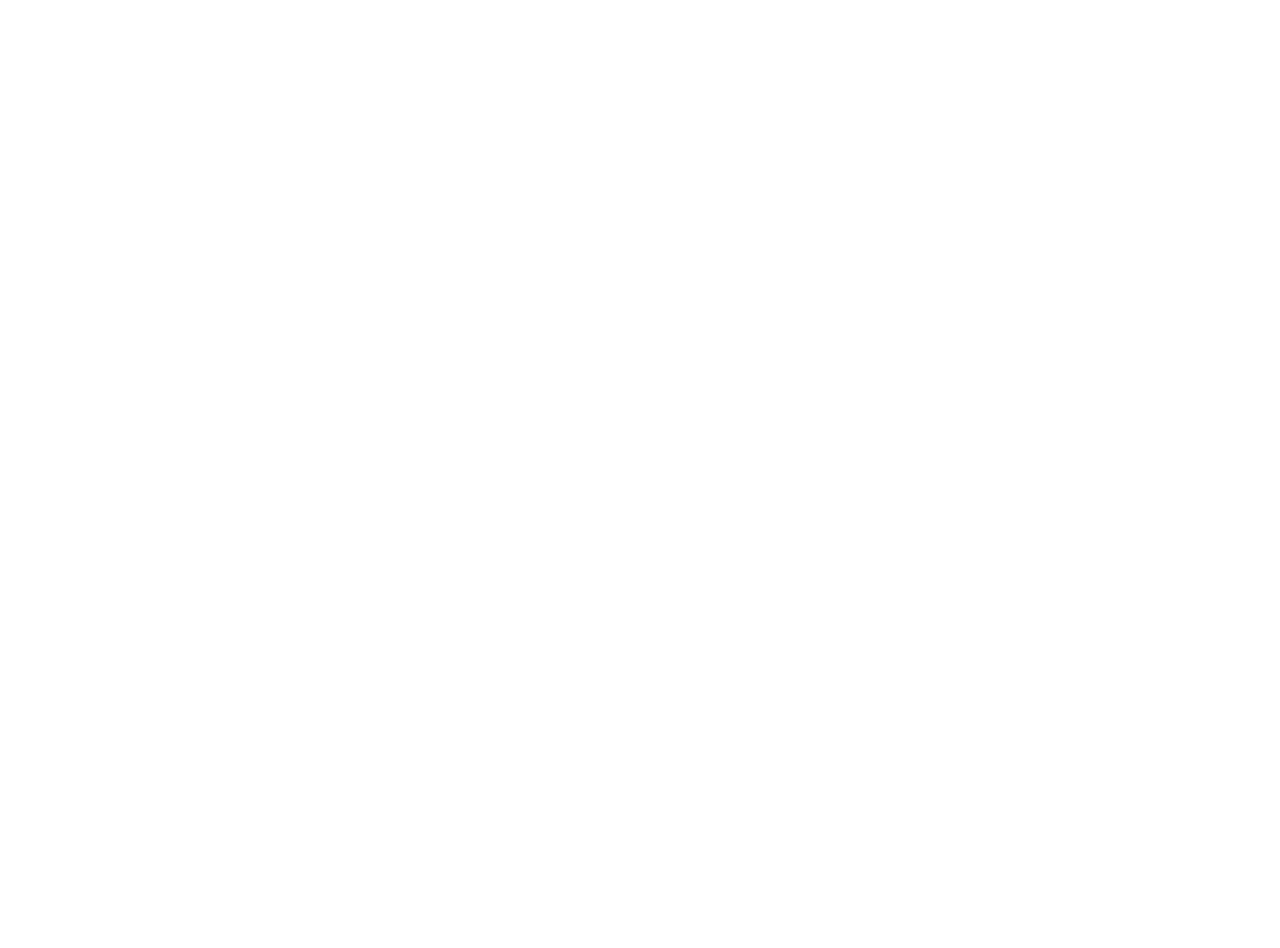
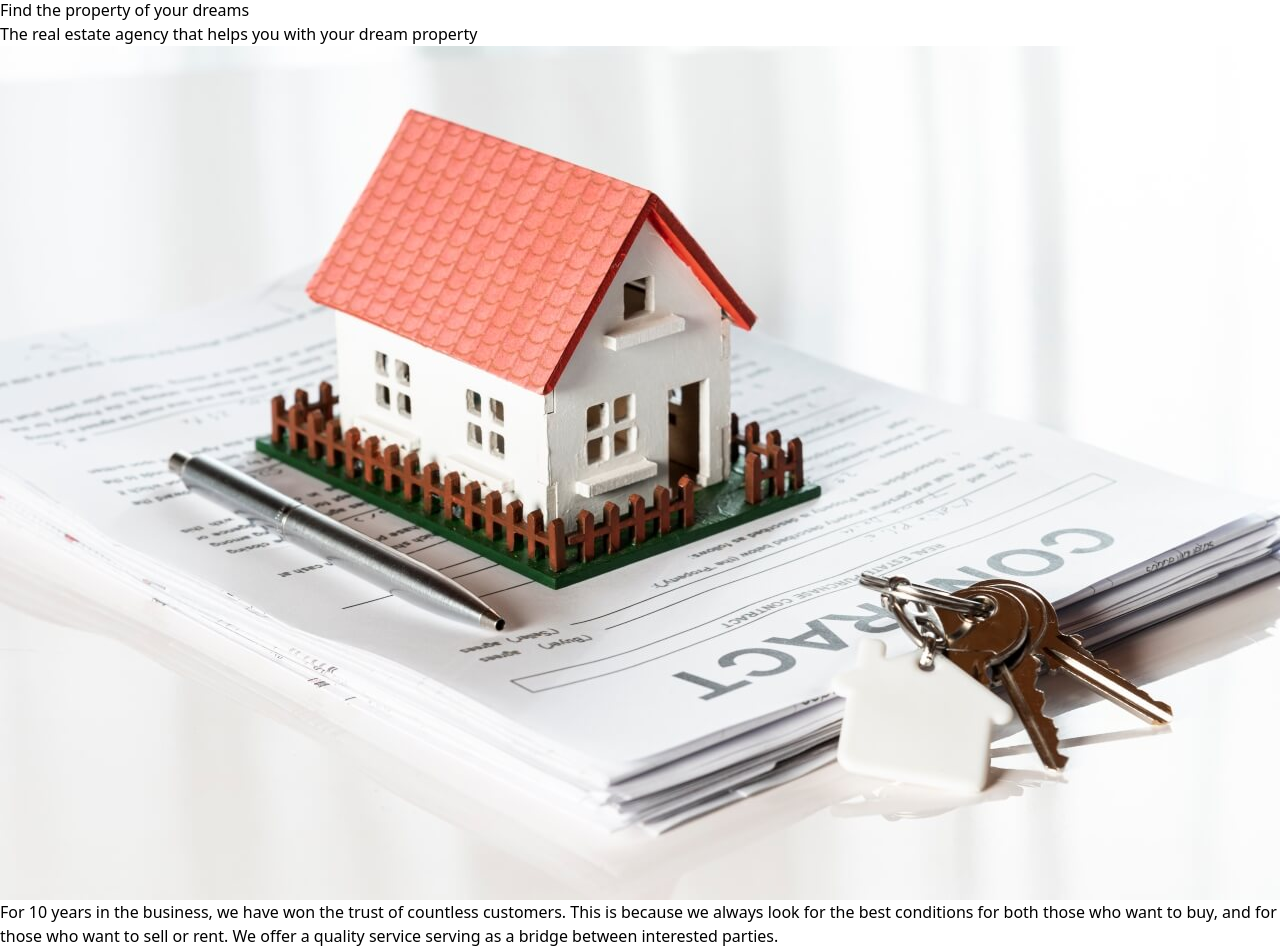
Before and after one commit to almeidaleandro28/devmedia-real-state, a React (Vite) app: page / in a window 1280 px wide. Shown: the part 819-1767 px from the top of the page. Before the commit the page ends 817 px from the top, so only its background shows below. Built offline with nearby package versions, Linux system fonts and the light colour scheme.

Commit message:
feat: create structure for Search

```diff
--- a/src/App.tsx
+++ b/src/App.tsx
@@ -1,12 +1,15 @@
 import Header from "./Components/Layout/Header"
 import Hero from "./Components/Layout/Hero"
+import Search from "./Components/Layout/Search"
 
 function App() {
 
   return (
     <>
-    <Header />
-    <Hero />
+      <Header />
+      <Hero />
+      <Search />
+
     </>
   )
 }
--- /dev/null
+++ b/src/Components/Layout/Search.tsx
@@ -0,0 +1,25 @@
+import sign from '../../assets/imovel-assinatura.jpg';
+
+function Search() {
+  return (
+    <section>
+      <div className="container mx-auto">
+
+        <h1 className='font-bold text-center'>Find the property of your dreams</h1>
+
+        <h2 className='text-center text-blue-400'>The real estate agency that helps you with your dream property</h2>
+
+        <img className='w-44 mx-auto py-4' src={sign} alt="a small house in front of her a key" />
+
+        <p>
+        For 10 years in the business, we have won the trust of countless customers. This is because we always look for
+        the best conditions for both those who want to buy,
+        and for those who want to sell or rent. We offer a quality service serving as a bridge between interested parties.
+        </p>
+
+      </div>
+    </section>
+  );
+}
+
+export default Search;
```
